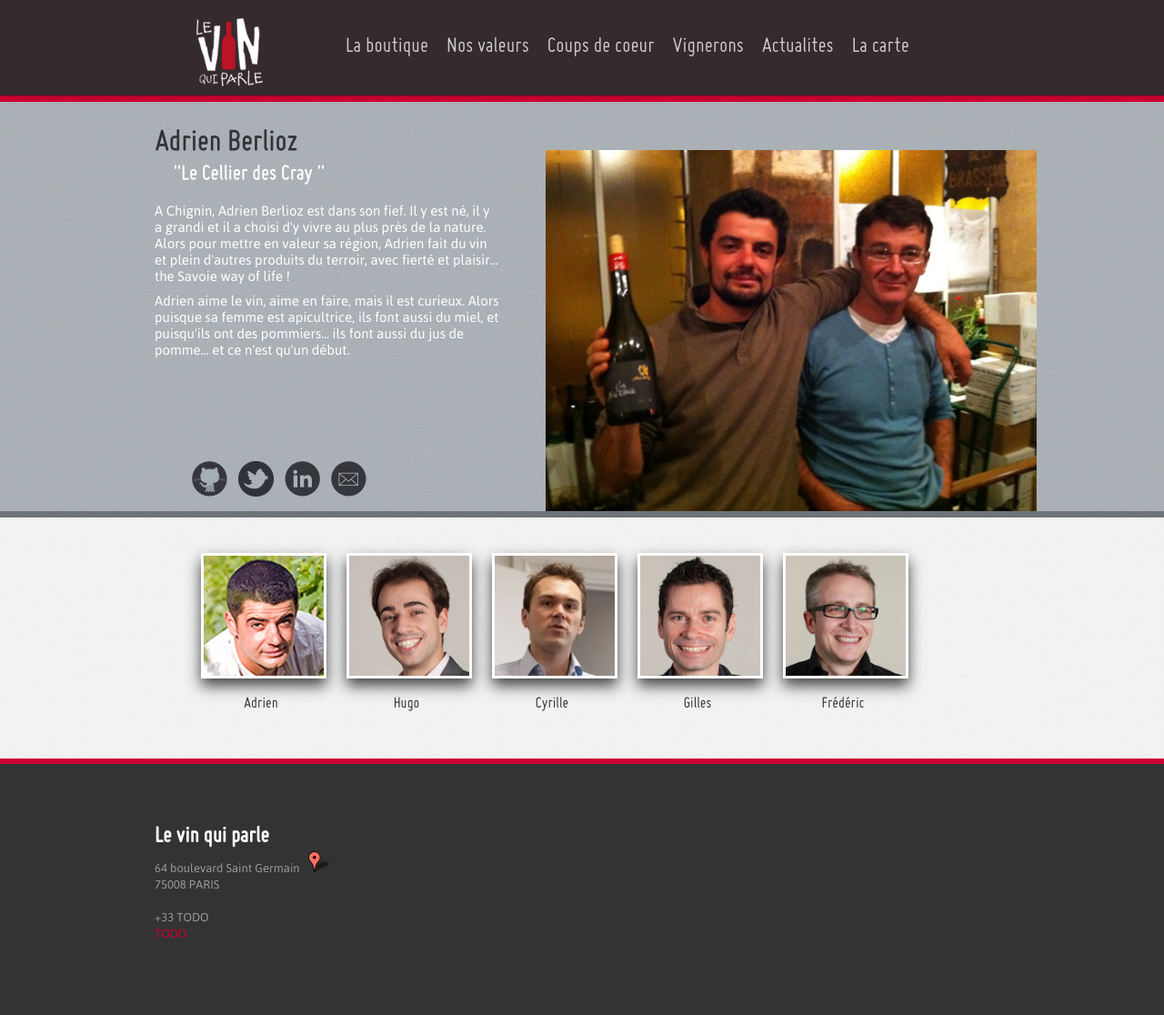
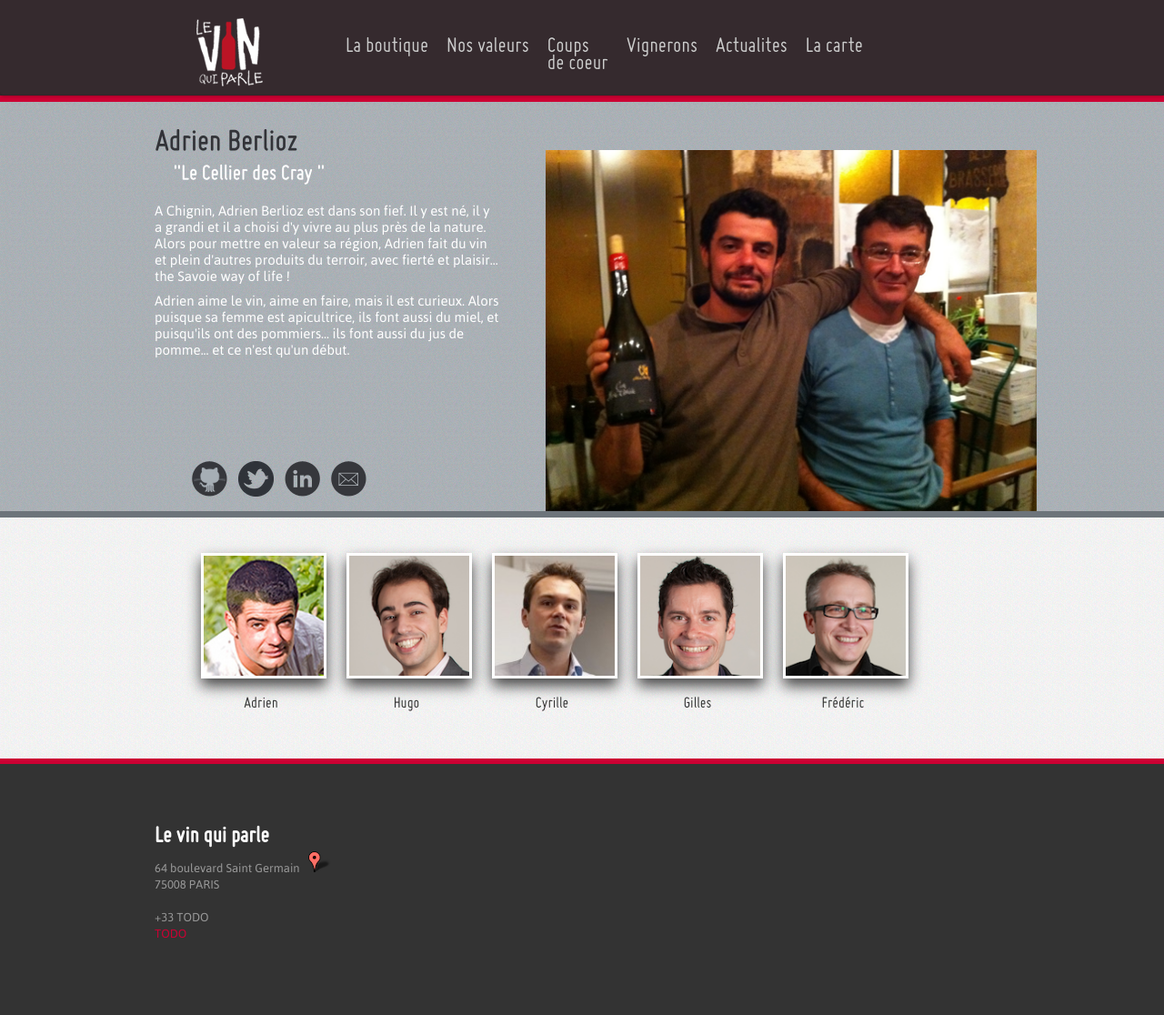
Before and after one commit to plopez/le-vin-qui-parle, a Jekyll site: the page built from vignerons.html, in a window 1280 px wide. Shown: the whole page at 91% size. Built offline with Jekyll 4.4.1, drawn with Linux system fonts in a browser that asks for light colours.

Commit message:
Travail Loic

```diff
--- a/_layouts/main.html
+++ b/_layouts/main.html
@@ -74,7 +74,7 @@
                                 <li class="{% if page.title contains 'Valeurs' %}active{% endif %}"><a
                                         href="valeurs.html">Nos valeurs</a></li>
                                 <li class="{% if page.title contains 'coups' %}active{% endif %}"><a
-                                        href="coups.html">Coups de coeur</a></li>
+                                        href="coups.html">Coups <br/>de coeur</a></li>
                                 <li class="{% if page.title contains 'Vignerons' %}active{% endif %}"><a
                                         href="vignerons.html">Vignerons</a></li>
                                 <li class="{% if page.title contains 'actualites' %}active{% endif %}"><a
--- a/vignerons.html
+++ b/vignerons.html
@@ -1,5 +1,6 @@
 ---
 layout: main
+title: Vignerons
 title: Vignerons
 ---
 <script type="text/javascript" src="javascripts/handlebars-1.0.0.beta.4.js"></script>
```
